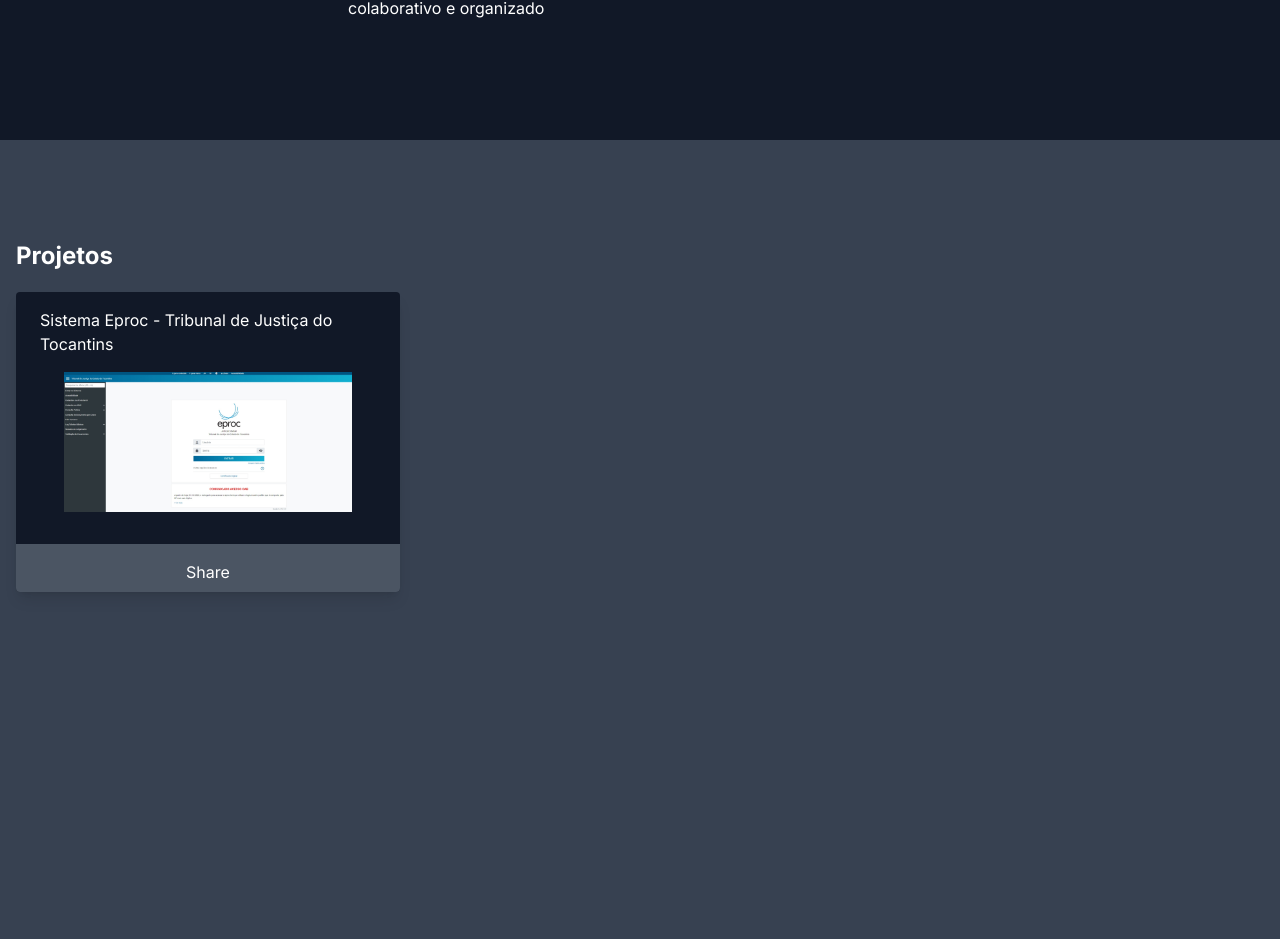
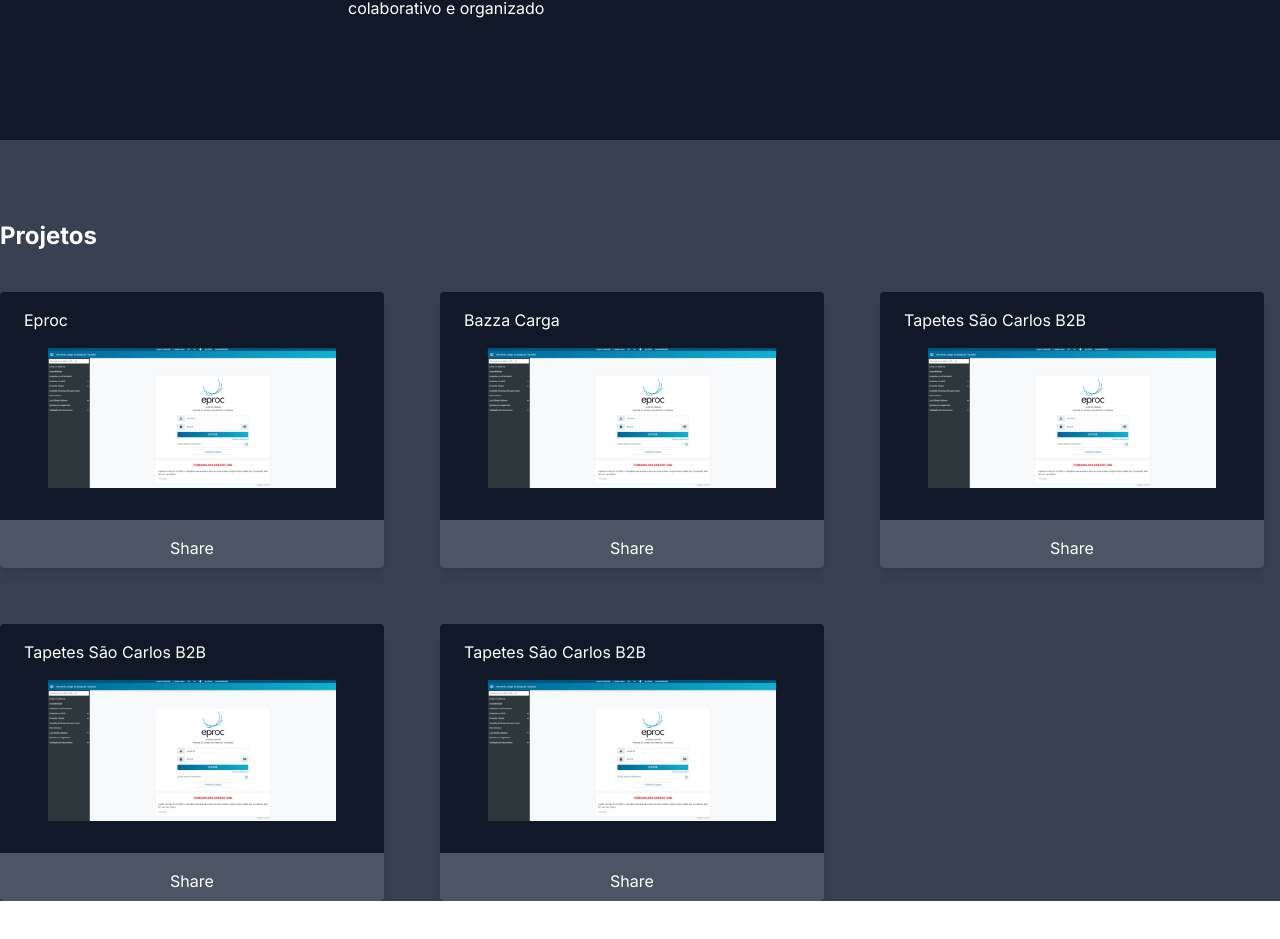
Before and after one commit to soualexandre/eualexandre, a Next.js app: page / in a window 1280 px wide. Shown: the part 1412-2351 px from the top of the page. After the commit the page ends 2313 px from the top, so only its background shows below. Built offline with nearby package versions, Linux system fonts and the light colour scheme.

Commit message:
fix:projectjs_component

```diff
--- a/src/components/Projects/Index.tsx
+++ b/src/components/Projects/Index.tsx
@@ -1,18 +1,37 @@
 import Eproc from "@/assets/images/eproc.jpeg"
 import Image from "next/image"
 
+
 export default function Projects() {
+    const dataProjects = [
+        {
+            "project_name": "Eproc"
+        },
+        {
+            "project_name": "Bazza Carga"
+        },
+        {
+            "project_name": "Tapetes São Carlos B2B"
+        },
+        {
+            "project_name": "Tapetes São Carlos B2B"
+        },
+        {
+            "project_name": "Tapetes São Carlos B2B"
+        }
+
+    ]
     return (
-        <div className="text-white mx-auto h-screen max-w-7xl">
-            <div className="py-20 sm:px-4">
-                <div className="py-5" >
+        <div className="text-white mx-auto max-w-7xl">
+            <div className="pt-20 pb-10 ">
                 <h1 className="text-2xl font-bold">Projetos</h1>
             </div>
-                <div className="max-w-sm rounded overflow-hidden shadow-lg bg-gray-900">
-                    {/* <img className="w-full" src="/img/card-top.jpg" alt="Sunset in the mountains"> */}
+            <div className="flex gap-4 md:gap-14 flex-wrap justify-center md:justify-normal">
+                {dataProjects.map((project) => (
+                    <div key={project.project_name} className="flex-grow max-w-sm rounded overflow-hidden shadow-lg bg-gray-900">
                         <div className="px-6 py-4">
                             <div>
-                        <h1>Sistema Eproc - Tribunal de Justiça do Tocantins </h1>
+                                <h1>{project.project_name}</h1>
                             </div>
                             <div className="px-6 py-4">
                                 <Image src={Eproc} alt="Sistema Eproc" />
@@ -22,8 +41,9 @@
                             Share
                         </div>
                     </div>
-
+                ))}
             </div>
         </div>
+
     )
 }
```
Lines whose indentation alone changed are shown as unchanged.
